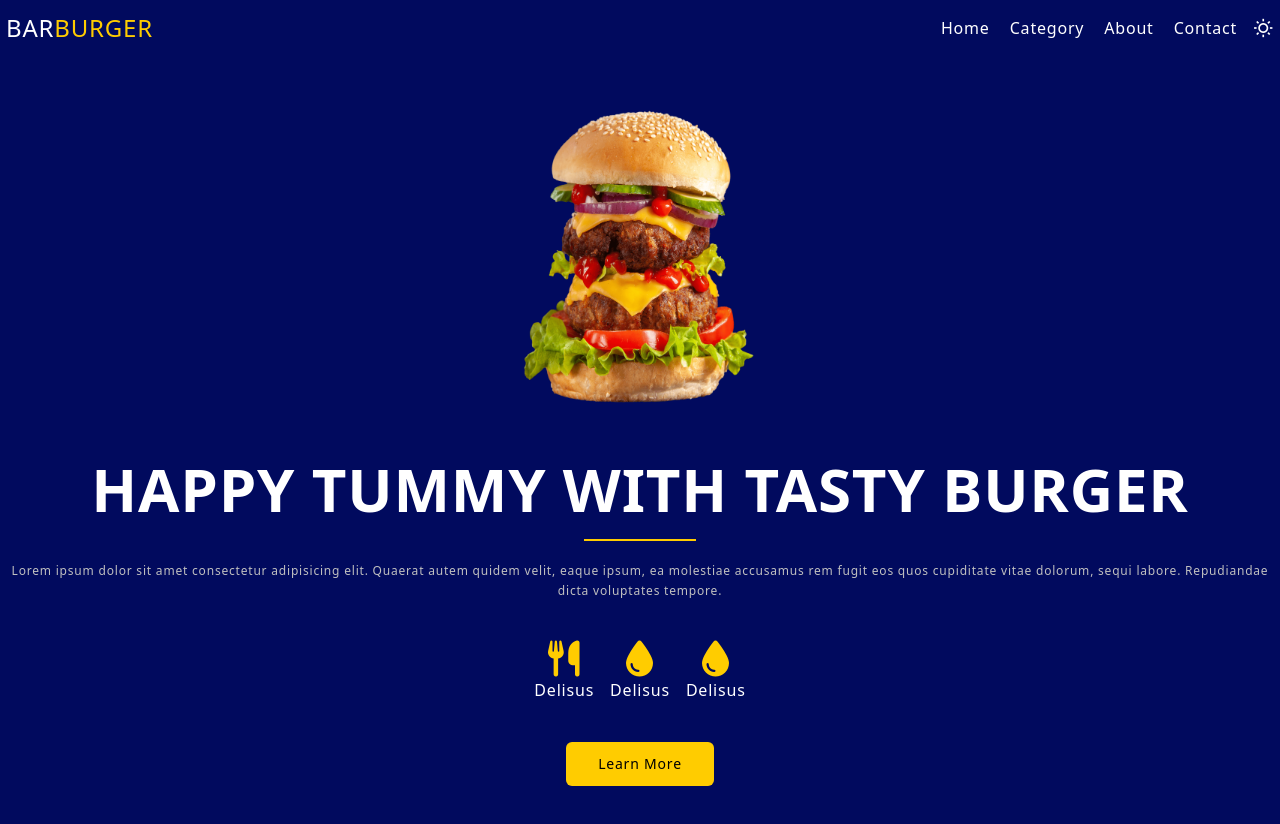
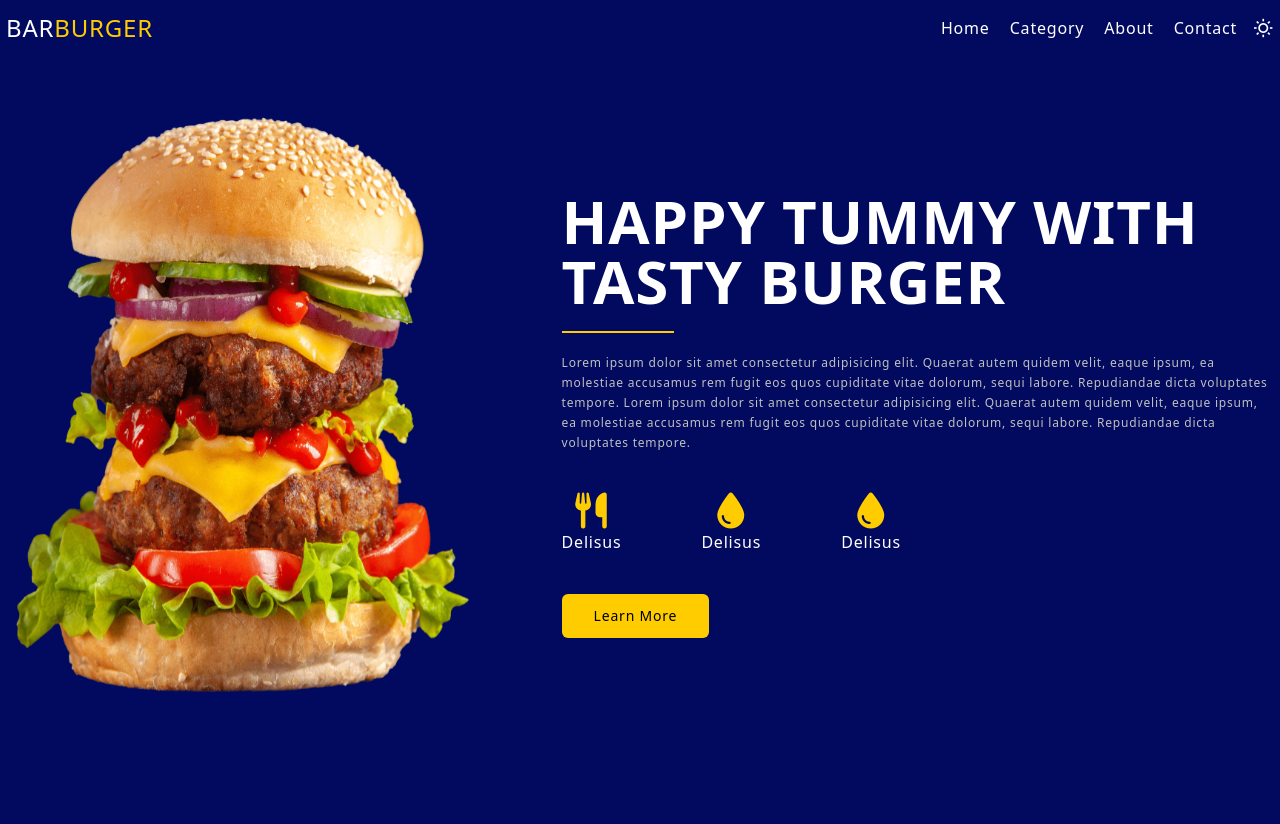
Before and after one commit to Nasim25/burger_website, a website: page src/index.html in a window 1280 px wide. Shown: the top 824 px of the page. Drawn offline with nearby package versions, Linux system fonts and the light colour scheme.

Commit message:
add animation on image

```diff
--- a/src/index.html
+++ b/src/index.html
@@ -101,22 +101,25 @@
       <!--~~~~~~~~~~~~~~~ Home ~~~~~~~~~~~~~~~-->
       <section id="home">
         <div
-          class="container mx-auto p-2 flex flex-col gap-10 items-center justify-center"
+          class="container mx-auto p-2 flex flex-col gap-10 items-center justify-center md:flex-row md:gap-20"
         >
-          <div>
-            <img class="w-60" src="img/home-image.png" alt="home image" />
+          <div class="mx-auto md:basis-1/2 lg:basis-2/5 movingY">
+            <img class="w-60 md:w-full " src="img/home-image.png" alt="home image" />
           </div>
-          <div class="text-center">
+          <div class="text-center md:basis-1/2 lg:basis-3/5 md:text-start">
             <h1 class="home_title">HAPPY TUMMY WITH TASTY BURGER</h1>
-            <div class="separator"></div>
+            <div class="separator mx-auto md:mx-0"></div>
             <p class="paragraph">
               Lorem ipsum dolor sit amet consectetur adipisicing elit. Quaerat
+              autem quidem velit, eaque ipsum, ea molestiae accusamus rem fugit
+              eos quos cupiditate vitae dolorum, sequi labore. Repudiandae dicta
+              voluptates tempore. Lorem ipsum dolor sit amet consectetur adipisicing elit. Quaerat
               autem quidem velit, eaque ipsum, ea molestiae accusamus rem fugit
               eos quos cupiditate vitae dolorum, sequi labore. Repudiandae dicta
               voluptates tempore.
             </p>
 
-            <div class="flex items-center justify-center gap-4 text-base py-10">
+            <div class="flex items-center justify-center gap-4 text-base py-10 md:justify-start md:gap-20">
               <div class="text-center">
                 <i class="fa-solid fa-utensils text-secondary text-4xl"></i>
                 <br />
--- a/src/input.css
+++ b/src/input.css
@@ -33,7 +33,7 @@
   }
 
   .separator {
-    @apply w-28 h-0.5 my-5 bg-secondary mx-auto;
+    @apply w-28 h-0.5 my-5 bg-secondary;
   }
 
   .paragraph {
@@ -41,6 +41,11 @@
   }
 }
 
-/* @utility separator {
-  @apply w-28 h-0.5 my-5 bg-secondary mx-auto;
-} */
+@keyframes move {
+  50% {
+    transform: translateY(-1rem);
+  }
+}
+@utility movingY {
+  animation: move 2s linear infinite;
+}
```
Also changed, not shown: dist/output.css.
